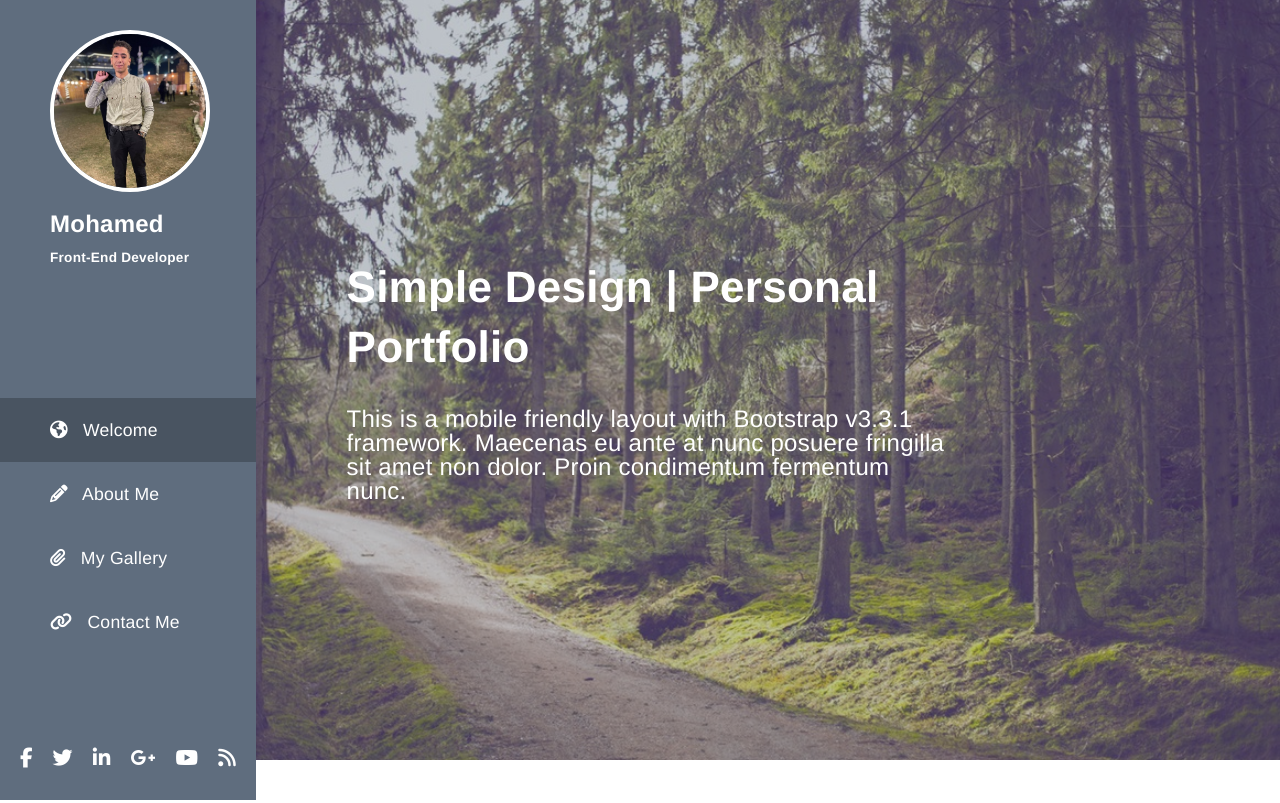
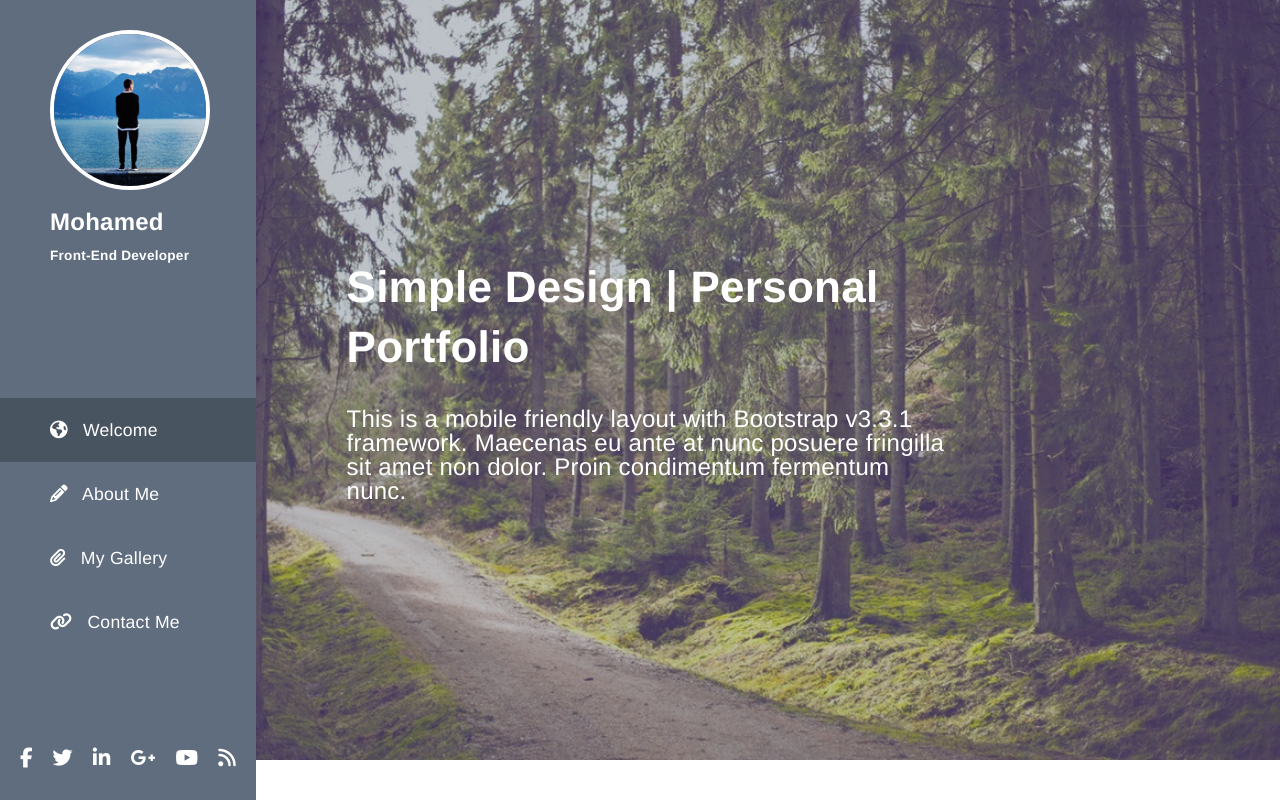
Before and after one commit to M-R-2511/Mohamed-me, a plain HTML site: page index.html in a window 1280 px wide. Shown: the top 803 px of the page. Drawn offline with Linux system fonts and the light colour scheme.

Commit message:
change profile image

```diff
--- a/index.html
+++ b/index.html
@@ -14,7 +14,7 @@
     <aside>
       <nav>
         <div class="me">
-          <img src="/img/pro.jpg" alt="profile" />
+          <img src="/img/profile.jpg" alt="profile" />
           <h2>Mohamed</h2>
           <h4>Front-End Developer</h4>
         </div>
```
Also changed, not shown: img/Mohamed.jpg (deleted), img/menna.png (deleted), img/pro.jpg (deleted).
